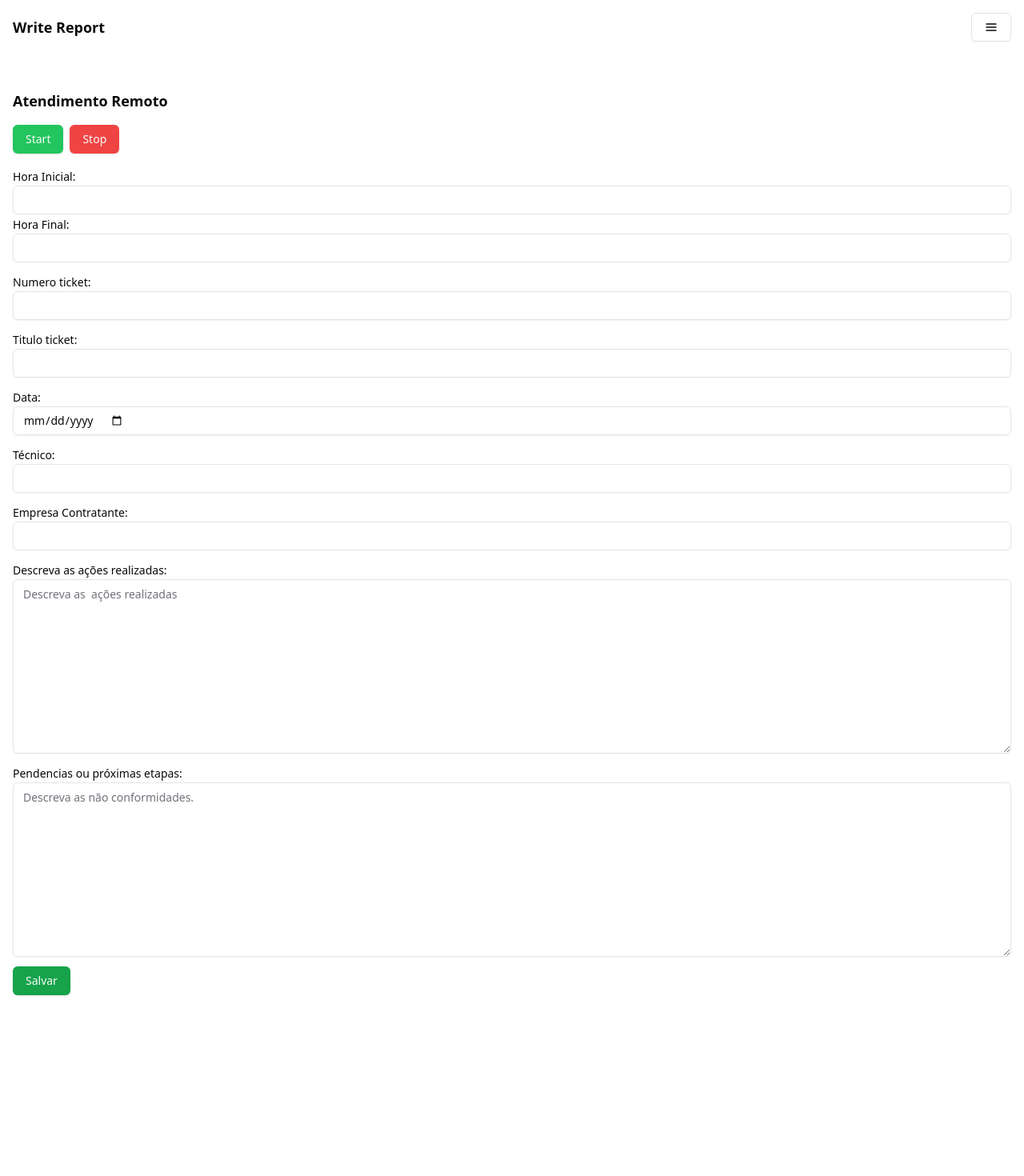
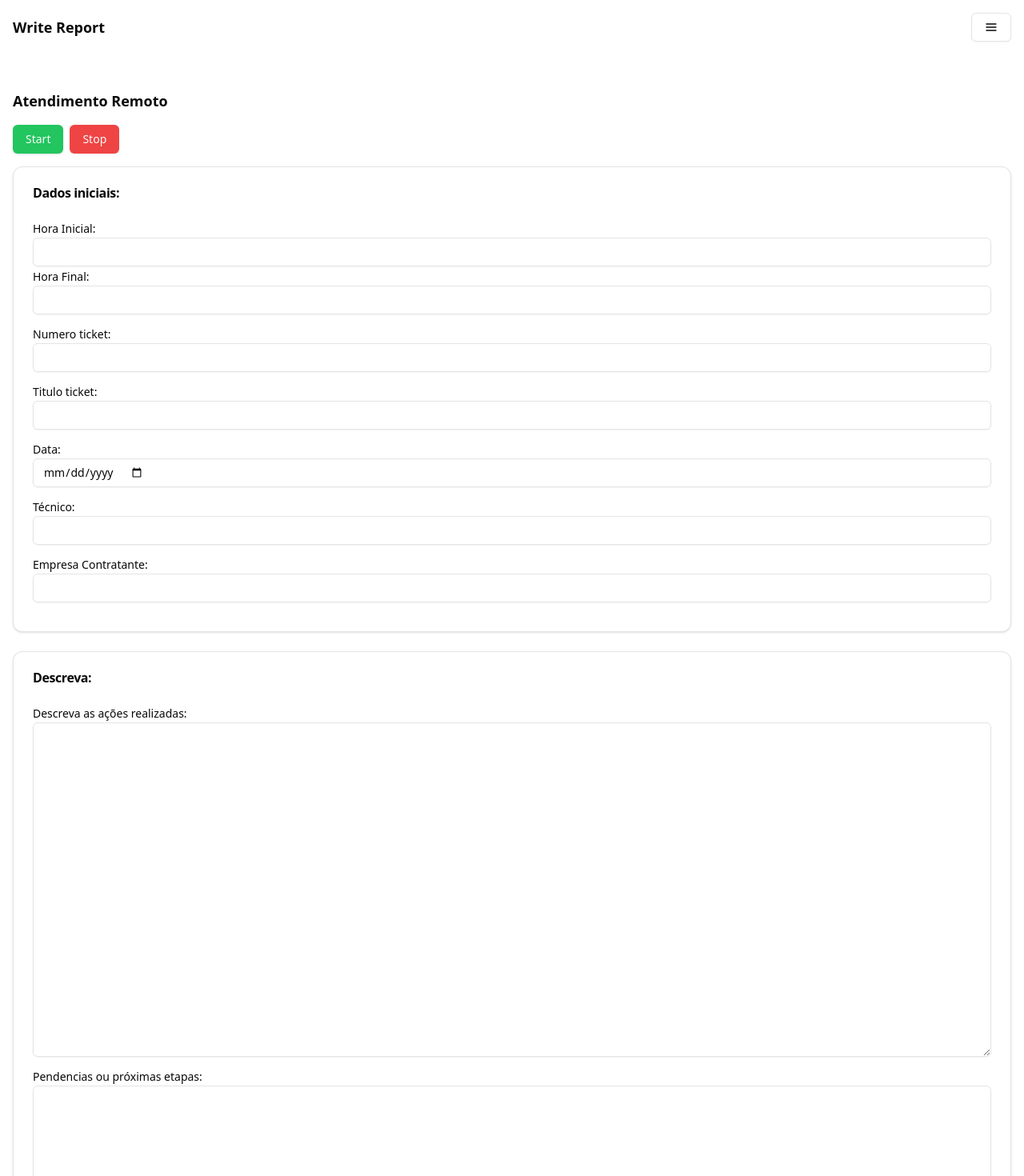
Before and after one commit to devbymarcos/writer-report-worksystem, a Next.js app: page /remoto in a window 1280 px wide. Shown: the top 1470 px of the page at 80% size. Before the commit the page ends 1284 px from the top, so only its background shows below. Built offline with nearby package versions, Linux system fonts and the light colour scheme.

Commit message:
style: estilizado fomr de atendimento remoto

```diff
--- a/src/app/remoto/PageFormRemoto.tsx
+++ b/src/app/remoto/PageFormRemoto.tsx
@@ -8,6 +8,7 @@ import Register from "@/services/remoto/register/Register";
 import { useSearchParams, useRouter } from "next/navigation";
 import GetRemoteId from "@/services/remoto/list-single/GetRemoteId";
 import { formatDateUI } from "@/functions/formatDate";
+import { Card, CardContent, CardHeader, CardTitle } from "@/components/ui/card";
 
 const PageFormRemoto = () => {
   const searchParams = useSearchParams();
@@ -111,6 +112,11 @@ const PageFormRemoto = () => {
       </div>
 
       <form ref={formRef} onSubmit={handleSubmit}>
+        <Card className="mb-6">
+          <CardHeader>
+            <CardTitle className="font-bold">Dados iniciais:</CardTitle>
+          </CardHeader>
+          <CardContent>
             <input type="hidden" name="type" value="remoto" />
             <div className="mb-3">
               <div className="">
@@ -136,7 +142,6 @@ const PageFormRemoto = () => {
                     onChange={(e) => {
                       setTimeStop(e.target.value);
                     }}
-                required
                     type="text"
                   />
                 </div>
@@ -153,26 +158,50 @@ const PageFormRemoto = () => {
             </div>
             <div className="mb-3">
               <Label>Titulo ticket:</Label>
-          <Input name="titleTicket" defaultValue={titleTicket} type="text" />
+              <Input
+                name="titleTicket"
+                defaultValue={titleTicket}
+                type="text"
+              />
             </div>
             <div className="mb-3">
               <Label>Data:</Label>
-          <Input name="date" type="date" defaultValue={formatDateUI(date)} />
+              <Input
+                name="date"
+                type="date"
+                defaultValue={formatDateUI(date)}
+              />
             </div>
             <div className="mb-3">
               <Label>Técnico:</Label>
-          <Input required name="operator" defaultValue={operator} type="text" />
+              <Input
+                required
+                name="operator"
+                defaultValue={operator}
+                type="text"
+              />
             </div>
             <div className="mb-3">
               <Label>Empresa Contratante:</Label>
-          <Input name="nameBusiness" type="text" defaultValue={nameBusiness} />
+              <Input
+                name="nameBusiness"
+                type="text"
+                defaultValue={nameBusiness}
+              />
             </div>
+          </CardContent>
+        </Card>
+        <Card className="mb-6">
+          <CardHeader>
+            <CardTitle className="font-bold">Descreva:</CardTitle>
+          </CardHeader>
+          <CardContent>
             <div className="mb-3">
               <Label>Descreva as ações realizadas:</Label>
               <Textarea
                 name="completedActions"
-            rows={10}
-            placeholder="Descreva as  ações realizadas"
+                rows={20}
+                placeholder=""
                 defaultValue={completedActions}
               />
             </div>
@@ -181,12 +210,14 @@ const PageFormRemoto = () => {
               <Textarea
                 name="pendingOrNextActions"
                 rows={10}
-            placeholder="Descreva as não conformidades."
+                placeholder=""
                 defaultValue={pendingOrNextActions}
               />
             </div>
-        <Button type="submit" className="bg-green-600">
-          Salvar
+          </CardContent>
+        </Card>
+        <Button type="submit" className="bg-green-600 h-11 w-full">
+          Registar
         </Button>
       </form>
     </div>
--- a/src/data-nav.ts
+++ b/src/data-nav.ts
@@ -1,6 +1,6 @@
 export const dataNav = [
   {
-    title: "Listar",
+    title: "Listar relatórios",
     path: "/listar",
   },
   {
@@ -8,7 +8,7 @@ export const dataNav = [
     path: "/rep",
   },
   {
-    title: "Remoto",
+    title: "Atendimento Remoto",
     path: "/remoto",
   },
 ];
--- a/src/templates/remote.ts
+++ b/src/templates/remote.ts
@@ -8,7 +8,7 @@ Data: ${formatDate(String(text.date))}
 Horário: ${text.timeStart} as ${text.timeStop}
 Técnico: ${text.operator}
 Tipo: Atendimento Remoto
-Acompanhou:
+
 
 1 - Descrição das ações realizadas:
 
```
Also changed, not shown: src/app/rep/PageFormRep.tsx (+5 -17 lines). Lines whose indentation alone changed are shown as unchanged.
